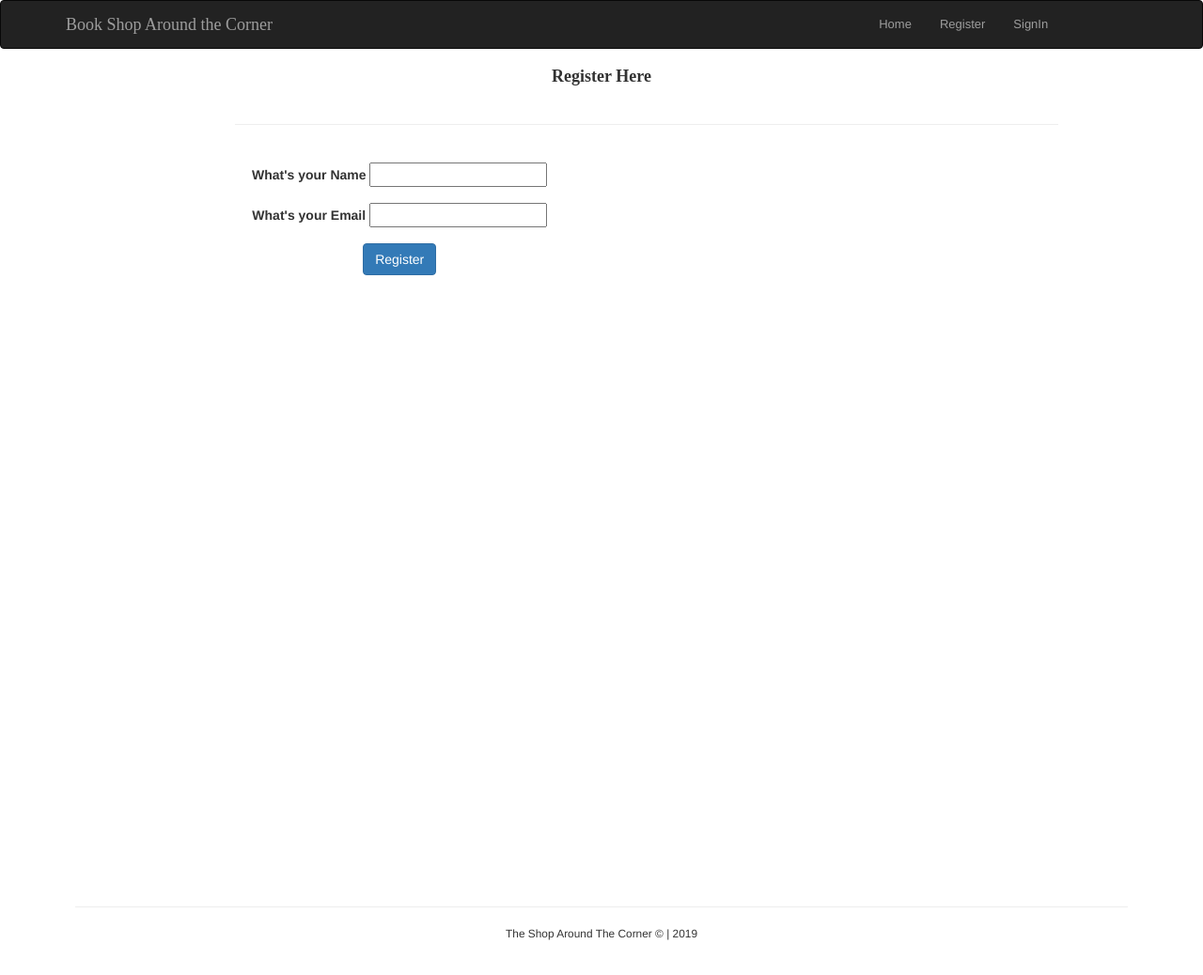
After one commit to CodeByVishaal/Book-Store, a Flask app: page /register in a window 1280 px wide. The commit adds this page. Shown: the whole page at 94% size. Run offline with Flask 3, Linux system fonts and the light colour scheme; some libraries are stand-ins or nearby versions; some web fonts are replaced.

Commit message:
Registration Form & authentication Blueprint

```diff
--- a/app/__init__.py
+++ b/app/__init__.py
@@ -21,4 +21,7 @@ def create_app(config_type):
     from app.catalog import main
     app.register_blueprint(main)
 
+    from app.auth import authentication
+    app.register_blueprint(authentication)
+
     return app
--- /dev/null
+++ b/app/auth/forms.py
@@ -0,0 +1,8 @@
+from flask_wtf import FlaskForm
+from wtforms import StringField, SubmitField
+
+class RegistrationForm(FlaskForm):
+
+    name = StringField("What's your Name")
+    email = StringField("What's your Email")
+    submit = SubmitField("Register")
--- /dev/null
+++ b/app/auth/routes.py
@@ -0,0 +1,8 @@
+from flask import request, render_template
+from app.auth import authentication as at
+from app.auth.forms import RegistrationForm
+
+@at.route('/register')
+def register_user():
+    form = RegistrationForm()
+    return render_template('registration.html', form=form)
--- /dev/null
+++ b/app/auth/templates/registration.html
@@ -0,0 +1,28 @@
+{% extends 'layout.html' %}
+
+{% block content %}
+    <h4 class="text-center"><strong>Register Here</strong></h4>
+    <div class="container form text-center">
+        <hr>
+        <br>
+        <form action="/register" method="post">
+            <!-- Security Feature provided by WT Forms -->
+            {{ form.hidden_tag() }}
+
+            <div class="form-group">
+                {{ form.name.label }}
+                {{ form.name }}
+            </div>
+
+            <div class="form-group">
+                {{ form.email.label }}
+                {{ form.email }}
+            </div>
+
+            <div class="form-group">
+                {{ form.submit(class='btn btn-primary') }}
+            </div>
+        </form>
+    </div>
+
+{% endblock %}
--- a/app/catalog/templates/layout.html
+++ b/app/catalog/templates/layout.html
@@ -6,7 +6,7 @@
         <head>
             <title> books Inc </title>
             <meta charset="UTF-8">
-            <link rel="stylesheet" href="https://cdn.jsdelivr.net/npm/bootstrap@5.3.3/dist/css/bootstrap.min.css" integrity="sha384-QWTKZyjpPEjISv5WaRU9OFeRpok6YctnYmDr5pNlyT2bRjXh0JMhjY6hW+ALEwIH" crossorigin="anonymous">
+            <link rel="stylesheet" href="https://maxcdn.bootstrapcdn.com/bootstrap/3.3.7/css/bootstrap.min.css">
             <link href="https://fonts.googleapis.com/css?family=Sansita" rel="stylesheet">
             <link rel="stylesheet" href="{{ url_for('static', filename='css/styles.css') }}">
         </head>
@@ -18,14 +18,14 @@
         <div class="wrapper">
             {# navigation bar #}
             {% block navbar %}
-        <nav class="navbar navbar-dark bg-dark">
+            <nav class="navbar navbar-inverse">
                 <div class="container">
-                <a class="navbar-brand" href="{{ url_for('main.display_books') }}">Book Shop Around the Corner</a>
+                    <a class="navbar-brand title" href="{{ url_for('main.display_books') }}">Book Shop Around the Corner</a>
 
                     <ul class="nav navbar-nav pull-right nav-list">
-                    <li><a href="" class="nav-link"> Home </a></li>
-                    <li><a href="" class="nav-link"> Register </a></li>
-                    <li><a href="" class="nav-link"> SignIn </a></li>
+                        <li><a href=""> Home </a></li>
+                        <li><a href=""> Register </a></li>
+                        <li><a href=""> SignIn </a></li>
                     </ul>
                 </div>
             </nav>
```
Also changed, not shown: app/auth/__init__.py (+3 -5 lines), 1 other file. Lines whose indentation alone changed are shown as unchanged.
